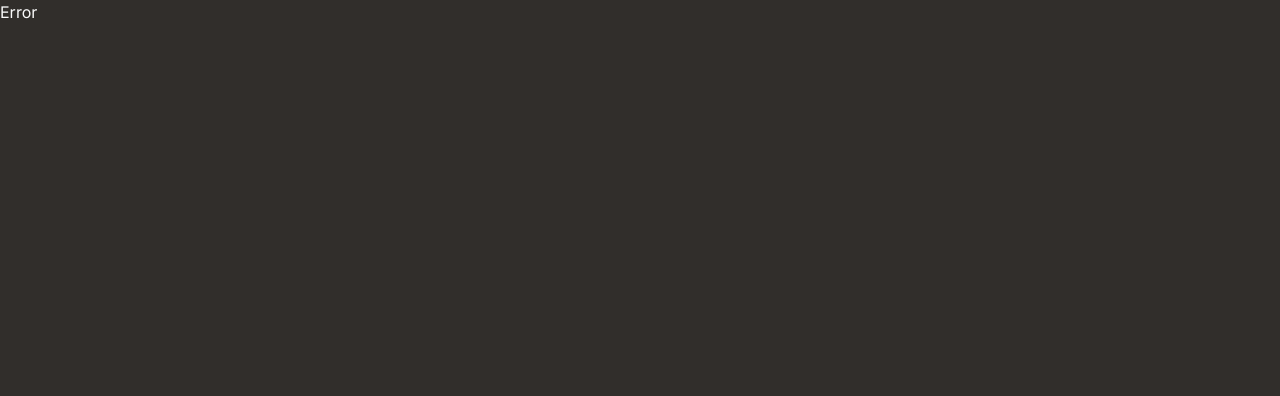
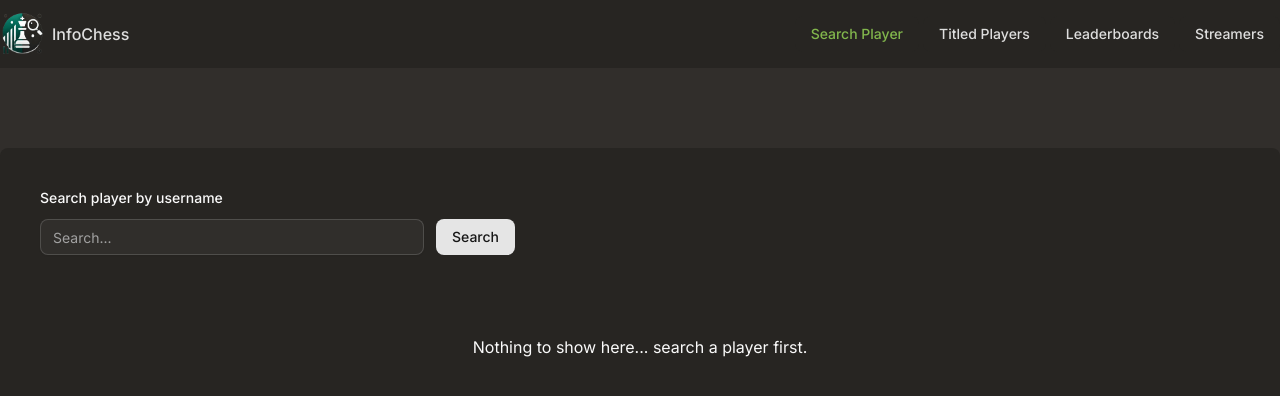
Before and after one commit to quielScript/infochess, a React (Vite) app in the folder infochess-v2/: page /searchPlayer in a window 1280 px wide. Before the commit this address had no page. Shown: the top 396 px of the page. Built offline with nearby package versions, Linux system fonts and the light colour scheme.

Commit message:
refactor: very minor change in router

```diff
--- a/infochess-v2/src/App.tsx
+++ b/infochess-v2/src/App.tsx
@@ -13,7 +13,7 @@ import Streamers from "@/pages/Streamers";
 
 const router = createBrowserRouter([
 	{
-		path: "/app",
+		path: "/",
 		element: <AppLayout />,
 		errorElement: <Error />,
 		children: [
--- a/infochess-v2/src/components/customs/Logo.tsx
+++ b/infochess-v2/src/components/customs/Logo.tsx
@@ -2,7 +2,7 @@ import { Link } from "react-router-dom";
 
 function Logo(): React.JSX.Element {
 	return (
-		<Link to="/app" className="flex items-center gap-2">
+		<Link to="/" className="flex items-center gap-2">
 			<img
 				src="/images/infochess-logo.png"
 				alt="InfoChess logo where there is a King chess piece in the middle, a bar that grows from small to tall on the left side, and a magnifying glass on the right side"
```
